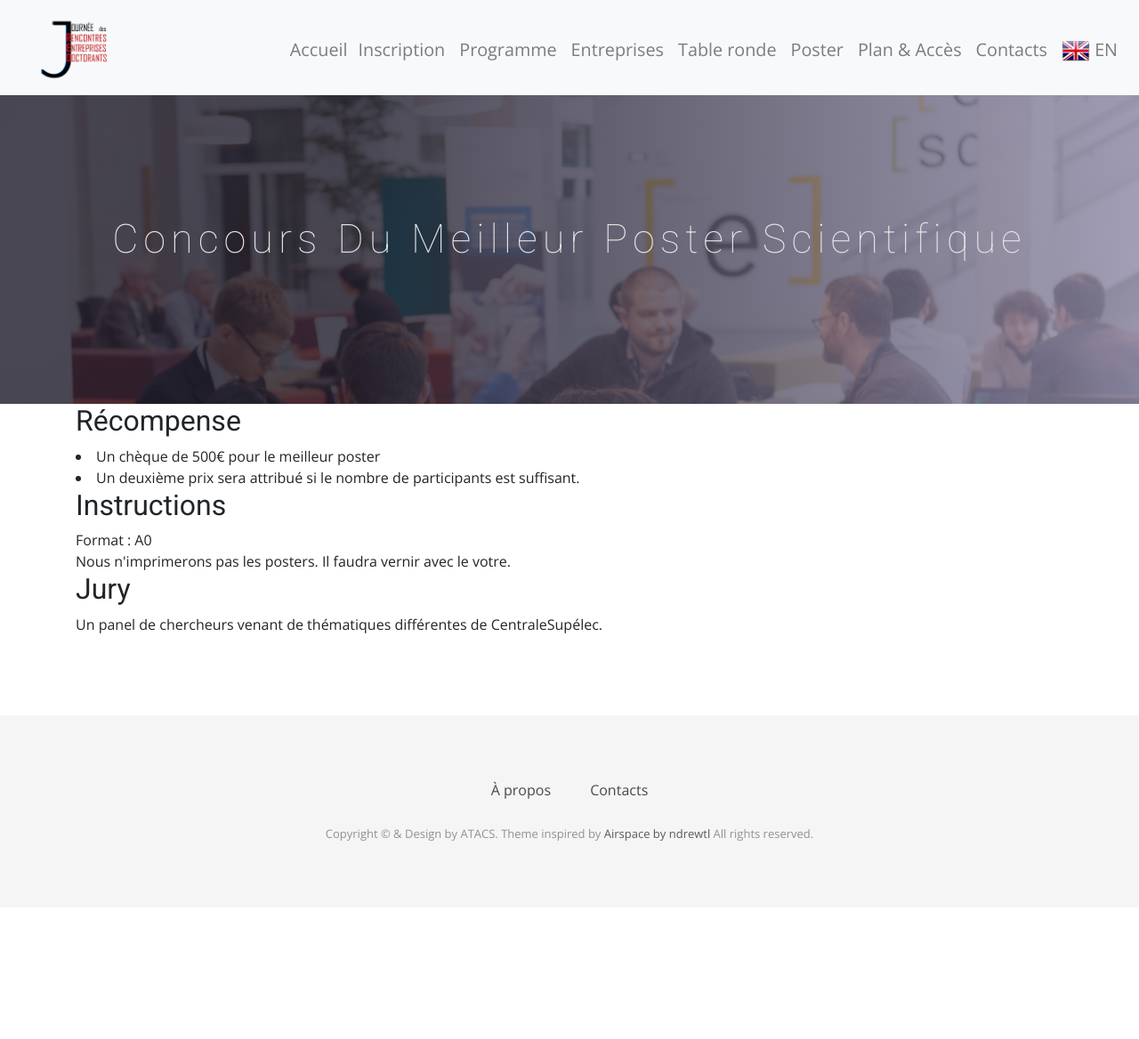
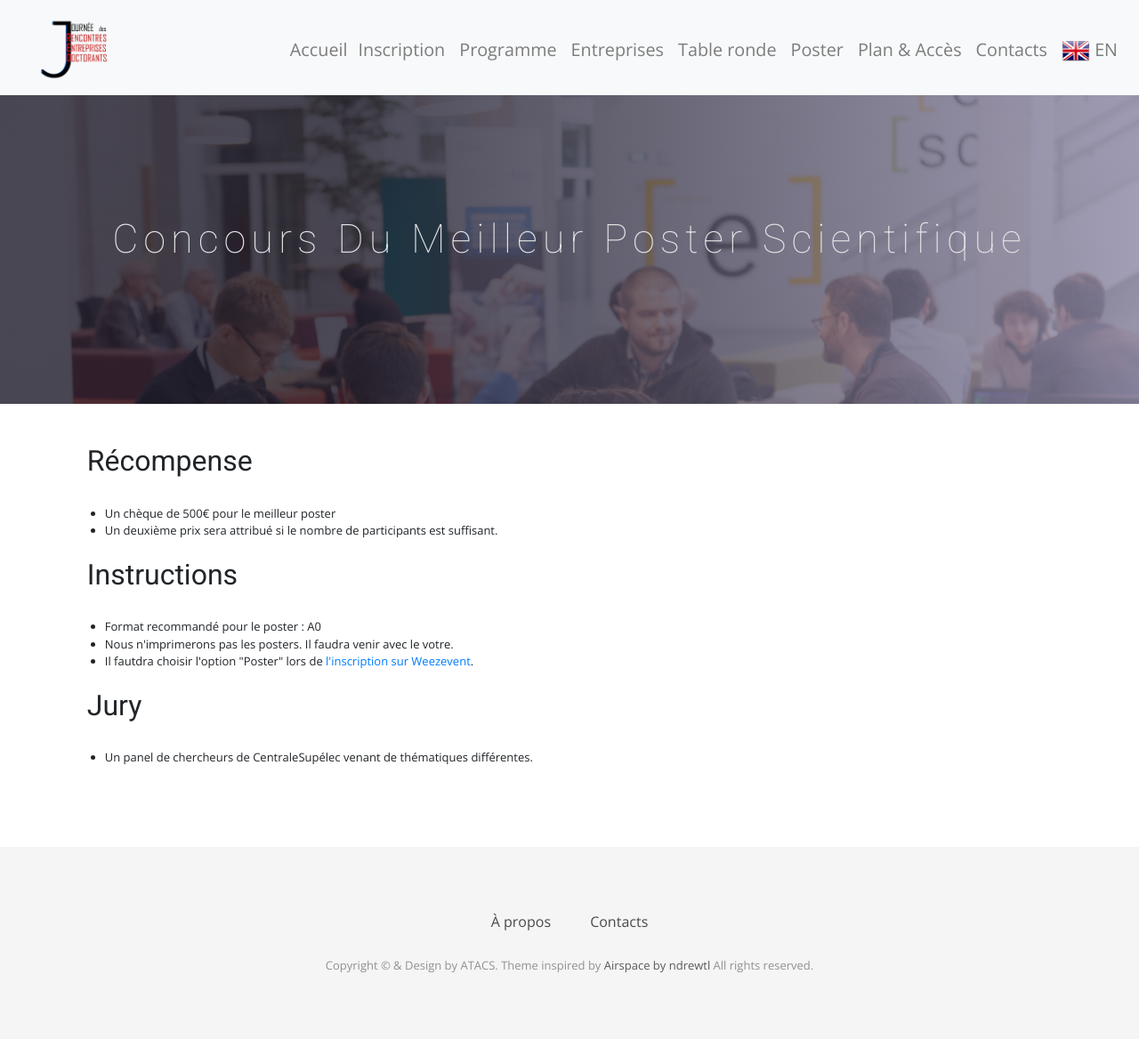
Before and after one commit to caradoc-paris-saclay/caradoc, a Jekyll site: the page built from poster.html, in a window 1280 px wide. Shown: the whole page at 89% size. Built offline with Jekyll 4.4.1, drawn with Linux system fonts in a browser that asks for light colours; some web fonts are replaced; before the commit the page ends 1020 px from its top, so only the background shows below that.

Commit message:
update Poster section
Remain EN

```diff
--- a/Gemfile
+++ b/Gemfile
@@ -1,2 +1,3 @@
 source "https://rubygems.org"
 gemspec
+gem 'jekyll-seo-tag'
--- a/_config.yml
+++ b/_config.yml
@@ -10,6 +10,9 @@ keep_files:
   - "CNAME"
   - ".git"
   - ".gitignore"
+
+plugins:
+  - jekyll-seo-tag
 
 # Site settings
 title: JRED
--- a/_layouts/default.html
+++ b/_layouts/default.html
@@ -3,7 +3,7 @@
   <head>
 
     {% include head.html %}
-
+    {% seo %}
   </head>
   <body>
 
--- a/_layouts/default_en.html
+++ b/_layouts/default_en.html
@@ -3,7 +3,7 @@
   <head>
 
     {% include head.html %}
-
+    {% seo %}
   </head>
   <body>
 
--- a/assets/css/airspace.css
+++ b/assets/css/airspace.css
@@ -559,6 +559,47 @@ header a.navbar-lang {
   color: #fff;
   padding: 10px 20px;
 }
+/*---
+  poster Start
+---*/
+#poster .top{
+  padding-top: 5vh;
+}
+
+#poster .block{
+  margin-left: 1vw;
+  margin-right: 1vw;
+}
+
+#poster h2 {
+  /*font-size: 28px;
+  font-weight: 600;*/
+  margin-bottom: 30px;
+  display: flex;
+  align-items: left;
+  justify-content: left;
+}
+
+#poster ul {
+    padding-left: 20px;
+    font-size: 13px;
+    /*color: #8d8f92;*/
+    margin-bottom: 20px;
+    text-align: justify;
+    text-justify: inter-word;
+    list-style-type: disc;
+
+}
+
+/*@media only screen and (max-width: 768px) {
+
+  #poster .block{
+    margin-left: 1vw;
+    margin-right: 1vw;
+  }
+}*/
+
+
 /*--
 	content Start
 --*/
--- a/poster.html
+++ b/poster.html
@@ -17,24 +17,27 @@ permalink: /poster/
     </div>
 </section>
     <!-- Portfolio Start -->
-<section if="poster">
+<section id="poster">
   <div class="container">
-    <div class="block">
+    <div class="block top">
       <h2>Récompense</h2>
-      <li> Un chèque de 500€ pour le meilleur poster </li>
-      <li> Un deuxième prix sera attribué si le nombre de participants est suffisant.</li>
+      <ul>
+        <li> Un chèque de 500€ pour le meilleur poster </li>
+        <li> Un deuxième prix sera attribué si le nombre de participants est suffisant.</li>
+      </ul>
     </div>
     <div class="block">
       <h2>Instructions</h2>
       <ul>
-        <li>Format : A0</li>
-        <li>Nous n'imprimerons pas les posters. Il faudra vernir avec le votre.</li>
+        <li>Format recommandé pour le poster : A0</li>
+        <li>Nous n'imprimerons pas les posters. Il faudra venir avec le votre.</li>
+        <li>Il fautdra choisir l'option "Poster" lors de <a href="{{ site.baseurl }}/registration">l'inscription sur Weezevent</a>.
       </ul>
     </div>
   <div class="block">
     <h2>Jury</h2>
     <ul>
-      <li>Un panel de chercheurs venant de thématiques différentes de CentraleSupélec.</li>
+      <li>Un panel de chercheurs de CentraleSupélec venant de thématiques différentes.</li>
     </ul>
   </div>
 </section>
```
Also changed, not shown: Gemfile.lock.
